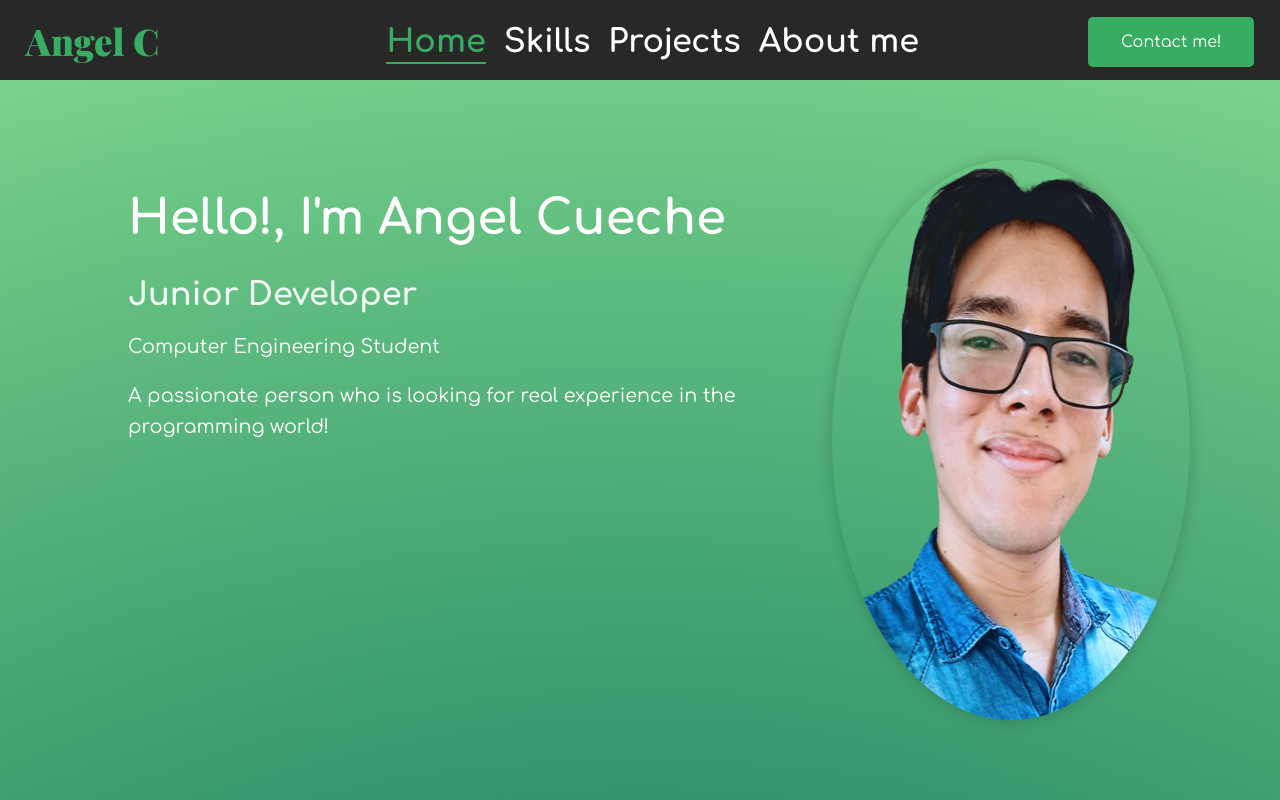
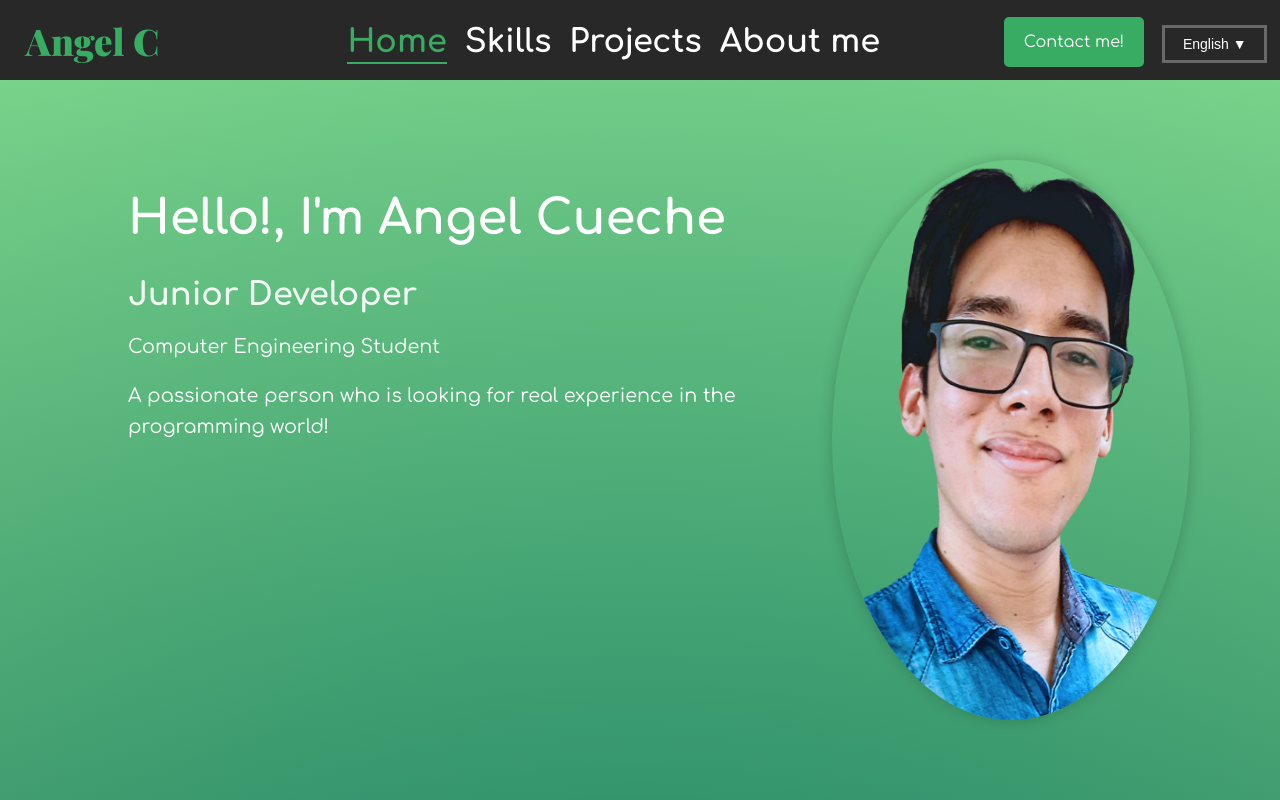
Before and after one commit to NecronX24/portfolio, a Vue app: page / in a window 1280 px wide. Shown: the top 800 px of the page. Built offline with nearby package versions, Linux system fonts and the light colour scheme.

Commit message:
feat: dropdown added to change languages

```diff
--- /dev/null
+++ b/src/components/DropdownMenu.vue
@@ -0,0 +1,75 @@
+<script setup>
+import { ref } from 'vue'
+
+const props = defineProps({
+  elements: { type: Array, required: true },
+  funct: Function
+})
+
+const dropdownOpen = ref(false)
+const currentValue = ref(props.elements[0])
+
+function toggleDropdown() {
+  dropdownOpen.value = !dropdownOpen.value
+}
+
+function selectElement(element) {
+  currentValue.value = element
+  dropdownOpen.value = false
+  props.funct && props.funct(element)
+}
+</script>
+
+<template>
+  <div class="dropdown">
+    <button @click="toggleDropdown" class="button">
+      {{ currentValue.label }}
+      <span v-if="dropdownOpen">▲</span>
+      <span v-else>▼</span>
+    </button>
+    <div v-if="dropdownOpen" class="dropdown-content">
+      <a
+        v-for="element in elements"
+        :key="element.code"
+        href="#"
+        @click.prevent="selectElement(element)"
+      >
+        {{ element.label }}
+      </a>
+    </div>
+  </div>
+</template>
+
+<style scoped>
+.dropdown {
+  position: relative;
+  display: inline-block;
+}
+.button {
+  width: 8.2dvw;
+  background-color: rgba(0, 0, 0, 0);
+  color: white;
+  padding: 8px 16px;
+  font-size: 14px;
+  border: solid;
+  border-color: rgba(255, 255, 255, 0.3);
+  cursor: pointer;
+  user-select: none; /*this prevents any interaction with the text*/
+}
+.dropdown-content {
+  position: absolute;
+  background-color: #282828;
+  min-width: 120px;
+  box-shadow: 0px 8px 16px 0px rgba(0,0,0,0.2);
+  z-index: 1;
+}
+.dropdown-content a {
+  color: white;
+  padding: 8px 14px;
+  text-decoration: none;
+  display: block;
+}
+.dropdown-content a:hover{
+  background-color: rgba(255, 255, 255, 0.3);
+}
+</style>
--- a/src/components/Navbar.vue
+++ b/src/components/Navbar.vue
@@ -1,6 +1,8 @@
 <script setup>
 import Button from './Button.vue';
 import { ref } from 'vue';
+import DropdownMenu from './DropdownMenu.vue';
+import { useI18n } from 'vue-i18n';
 defineProps({
     elements:{
         type:Array,
@@ -41,6 +43,17 @@ defineExpose({
     selectItem,
     selected
 })
+
+const i18n = useI18n();
+
+const selectLanguage = (language) =>{
+    i18n.locale.value = language.code
+}
+
+const languages = [
+    { code: 'en', label: 'English' },
+    { code: 'es', label: 'Español' }
+]
 </script>
 
 <template>
@@ -62,7 +75,10 @@ defineExpose({
             >
                 {{ element[0] }}</h1>
         </div>
-        <Button :text="buttonText" :colors="{backgroundColor:'#37ac62', textColor:'white', activeColor:'#206d3d'}"/>
+        <div class="right-buttons">
+            <Button :text="buttonText" :colors="{backgroundColor:'#37ac62', textColor:'white', activeColor:'#206d3d'}"/>
+            <DropdownMenu :elements="languages" :funct="selectLanguage"/>
+        </div>
     </div>
 </template>
 
@@ -129,9 +145,19 @@ defineExpose({
 
 .button{
     margin-top: 1vh;
-    margin-right: 2vw;
-    margin-left: 2vw;
-    width: 13vw;;
+    margin-left: 1.5vw;
+    width: 11dvw;;
+}
+
+.right-buttons{
+    display: flex;
+    flex-direction: row;
+    gap: 1vw;
+    margin-right: 1vw;
+}
+
+.dropdown{
+    margin-top:2vh;
 }
 
 .element.selected{
```
